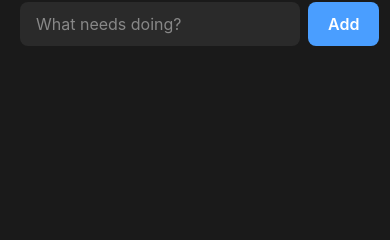
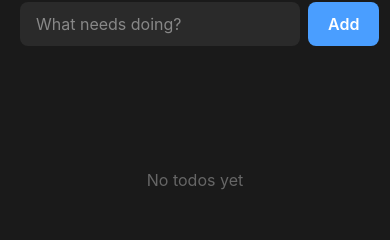
Before and after one commit to Muhammad-Abu-Bakar/rn-todo-app, a React Native app: screen / in a window 390 px wide. Shown: the part 121-361 px from the top of the page. Built offline with nearby package versions, Linux system fonts and the light colour scheme.

Commit message:
Render todos with FlatList

```diff
--- a/App.tsx
+++ b/App.tsx
@@ -1,9 +1,8 @@
-// === CHANGED === added useState import
 import { useState } from 'react';
 import { StatusBar } from 'expo-status-bar';
-import { StyleSheet, Text, View, TextInput, TouchableOpacity } from 'react-native';
+// === CHANGED === added FlatList import
+import { StyleSheet, Text, View, TextInput, TouchableOpacity, FlatList } from 'react-native';
 
-// === NEW === type for one todo
 type Todo = {
   id: string;
   text: string;
@@ -11,20 +10,18 @@ type Todo = {
 };
 
 export default function App() {
-  // === NEW === state for todos list and input field
   const [todos, setTodos] = useState<Todo[]>([]);
   const [input, setInput] = useState('');
 
-  // === NEW === handler to add a todo
   const addTodo = () => {
     const text = input.trim();
-    if (!text) return; // ignore empty input
+    if (!text) return;
     const newTodo: Todo = {
       id: Date.now().toString(),
       text,
       done: false,
     };
-    setTodos([newTodo, ...todos]); // new ones at top
+    setTodos([newTodo, ...todos]);
     setInput('');
   };
 
@@ -37,24 +34,32 @@ export default function App() {
           style={styles.input}
           placeholder="What needs doing?"
           placeholderTextColor="#888"
-          // === CHANGED === controlled input + submit on Enter
           value={input}
           onChangeText={setInput}
           onSubmitEditing={addTodo}
           returnKeyType="done"
         />
-        {/* === CHANGED === button now triggers addTodo */}
         <TouchableOpacity style={styles.addButton} onPress={addTodo}>
           <Text style={styles.addButtonText}>Add</Text>
         </TouchableOpacity>
       </View>
 
-      <View style={styles.listArea}>
-        {/* === CHANGED === show count instead of static text */}
-        <Text style={styles.emptyText}>
-          {todos.length === 0 ? 'No todos yet' : `${todos.length} todo(s) added`}
-        </Text>
-      </View>
+      {/* === CHANGED === replaced placeholder with FlatList */}
+      <FlatList
+        style={styles.list}
+        data={todos}
+        keyExtractor={(item) => item.id}
+        renderItem={({ item }) => (
+          <View style={styles.todoItem}>
+            <Text style={styles.todoText}>{item.text}</Text>
+          </View>
+        )}
+        ListEmptyComponent={
+          <View style={styles.emptyWrap}>
+            <Text style={styles.emptyText}>No todos yet</Text>
+          </View>
+        }
+      />
 
       <StatusBar style="light" />
     </View>
@@ -68,6 +73,10 @@ const styles = StyleSheet.create({
   input: { flex: 1, backgroundColor: '#2a2a2a', color: '#fff', paddingHorizontal: 16, paddingVertical: 12, borderRadius: 8, marginRight: 8, fontSize: 16 },
   addButton: { backgroundColor: '#4a9eff', paddingHorizontal: 20, justifyContent: 'center', borderRadius: 8 },
   addButtonText: { color: '#fff', fontWeight: '600', fontSize: 16 },
-  listArea: { flex: 1, alignItems: 'center', justifyContent: 'center' },
+  // === NEW === list + item + empty styles
+  list: { flex: 1 },
+  todoItem: { backgroundColor: '#2a2a2a', padding: 16, borderRadius: 8, marginBottom: 8 },
+  todoText: { color: '#fff', fontSize: 16 },
+  emptyWrap: { alignItems: 'center', justifyContent: 'center', paddingTop: 100 },
   emptyText: { color: '#666', fontSize: 16 },
 });
```
